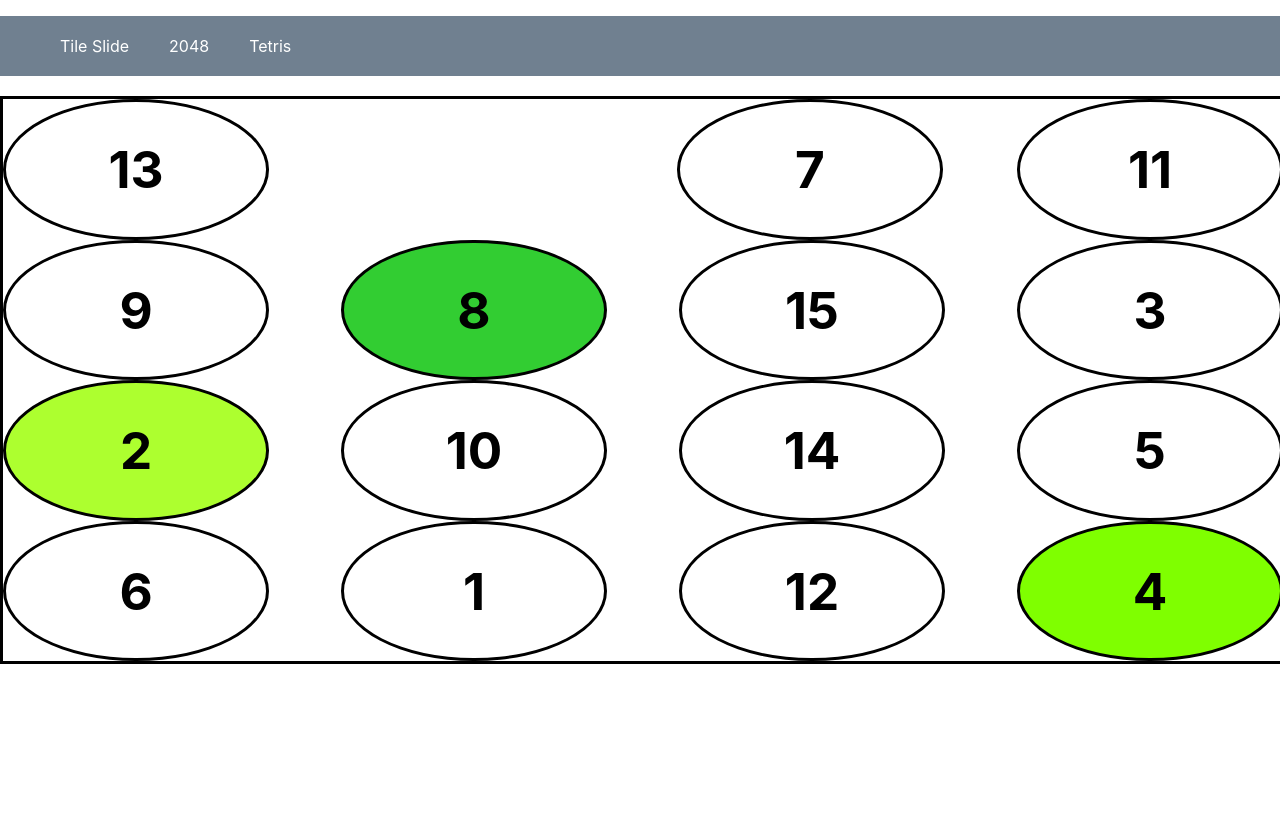
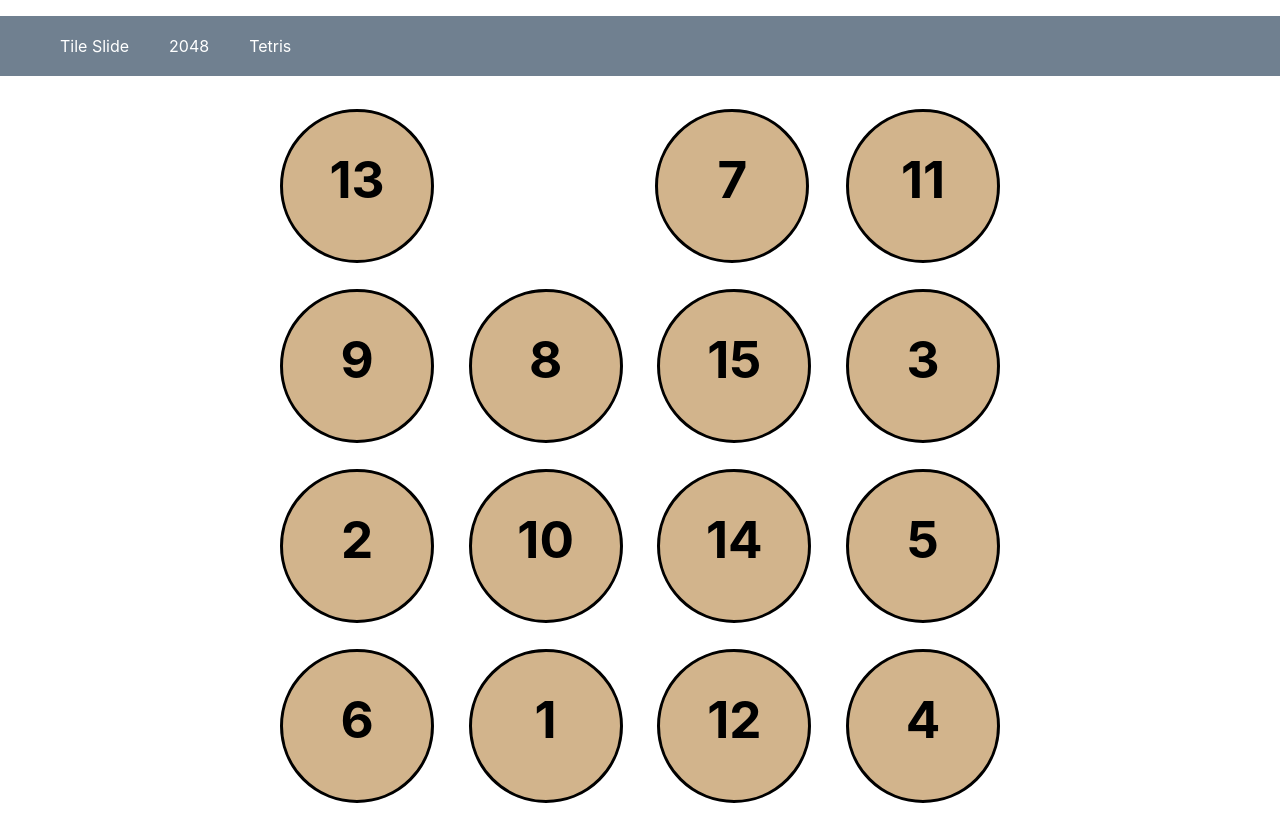
Before and after one commit to ziggrace/Games, a React (Create React App) app: page / in a window 1280 px wide. Built offline with nearby package versions, Linux system fonts and the light colour scheme.

Commit message:
fixed coloring and aesthetic on tile slide

```diff
--- a/src/App.css
+++ b/src/App.css
@@ -53,13 +53,20 @@ h1{
 }
 
 .Board {
-  display: flex;
+  /* display: flex;
   flex-direction: row;
   flex-wrap: wrap;
   justify-content: space-between;
   height: 100%;
   width: 100%;
-  border-style: solid;
+  border-style: solid; */
+  margin:auto;
+  display: flex;
+  flex-wrap: wrap;
+  align-items: center;
+  justify-content: space-between;
+  height: 90vh;
+  width: 90vh;
 }
 
 .twenty-fourty-eight{
@@ -69,6 +76,8 @@ h1{
   flex-direction: row;
   height: 90vh;
   width: 90vh;
+  border: 4px solid;
+  border-radius: 10%;
 }
 .highTile{
   height: 5vh;
--- a/src/Tile.js
+++ b/src/Tile.js
@@ -1,12 +1,14 @@
 //import { __SECRET_INTERNALS_DO_NOT_USE_OR_YOU_WILL_BE_FIRED } from "react";
 
-function Tile({value, onClick}) {
+import { useDebugValue } from "react/cjs/react.production.min";
+
+function Tile({value, onClick, slide}) {
     const colorMap = {2: "GreenYellow", 4:"Chartreuse", 8:"LimeGreen", 16: "PaleGreen", 32:"DarkSeaGreen", 64:"LightSeaGreen", 128:"DarkCyan", 256:"DeepSkyBlue", 512:"DodgerBlue", 1024:"Blue", 2048:"MidnightBlue", 4096:"Maroon"}
     const handleClick = () => {
         onClick(value)
     }
     return (
-      <div className={value ? "Tile" : "Empty"} style={{backgroundColor: colorMap[value]}} onClick={onClick ? handleClick : null}>
+      <div className={value ? "Tile" : "Empty"} style={{backgroundColor: slide && value ? "tan" : colorMap[value]}} onClick={onClick ? handleClick : null}>
         <h1>{value}</h1>
       </div>
     );
--- a/src/pages/Board.js
+++ b/src/pages/Board.js
@@ -22,7 +22,10 @@ function Board() {
             console.log(board[i].key, i)
             if (board[i].key !== i) return;
         }
-        if (board.length) setisWinner(true)
+        if (board.length) {
+            setisWinner(true)
+            console.log("you won")
+        }
     }
 
     const boardInit = () =>{
@@ -106,7 +109,7 @@ function Board() {
     }
     return (
       <div className="Board">
-        {board.map(obj => <Tile key={obj.key} value={obj.key ? obj.key : null} onClick={tileSwap}/>)}
+        {board.map(obj => <Tile key={obj.key} value={obj.key ? obj.key : null} onClick={tileSwap} slide={true}/>)}
       </div>
     );
   }
--- a/src/pages/Tetris.js
+++ b/src/pages/Tetris.js
@@ -3,7 +3,7 @@ import useEventListener from '@use-it/event-listener'
 
 function Tetris(){
     return (
-        <div>Tetris</div>
+        <div>Tetris (coming soon)</div>
     )
 }
 
```
